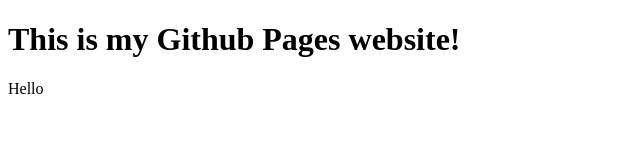
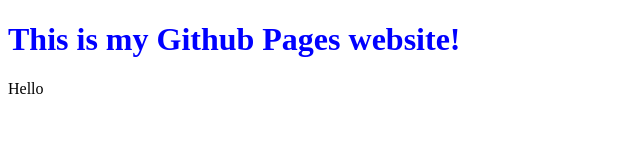
Before and after one commit to NoamBJ/NoamBJ.github.io, a plain HTML site: page index.html in a window 1280 px wide. Shown: the whole page, without its empty margins (0-640 px from the left). Drawn offline with Linux system fonts and the light colour scheme.

Commit message:
Add color

```diff
--- a/index.html
+++ b/index.html
@@ -6,7 +6,7 @@
         </title>
     </head>
     <body>
-        <h1>This is my Github Pages website!</h1>
+        <h1 style = "color : blue;">This is my Github Pages website!</h1>
         Hello
     </body>
 </html>
```
